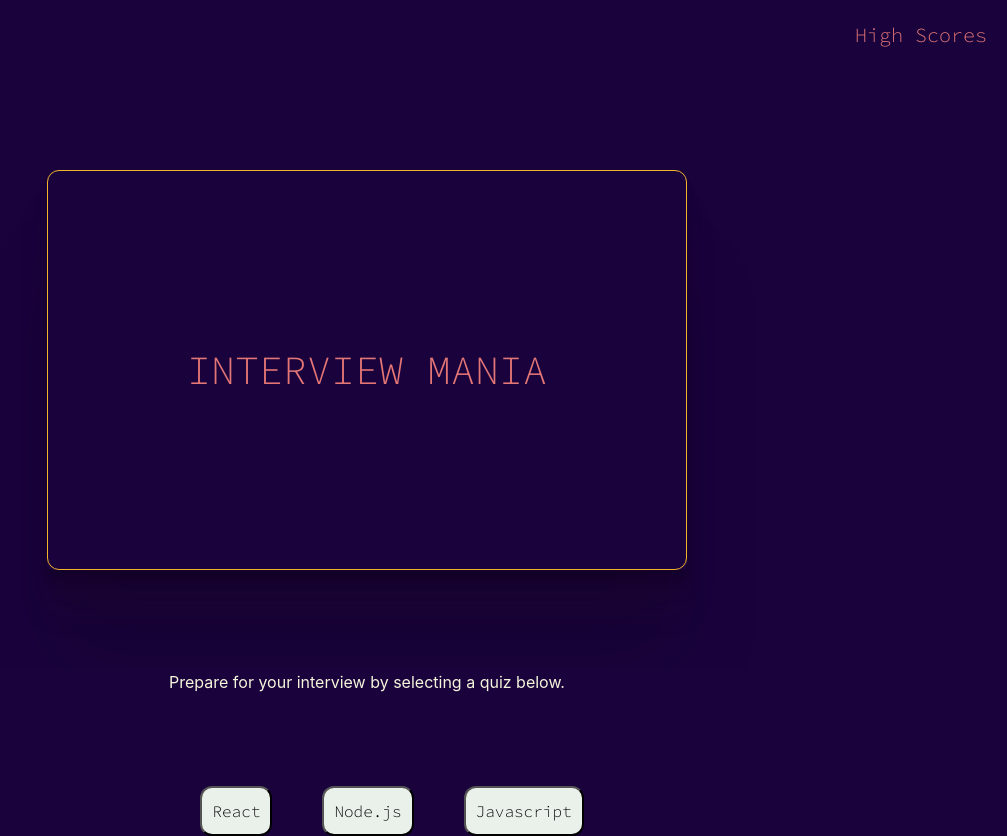
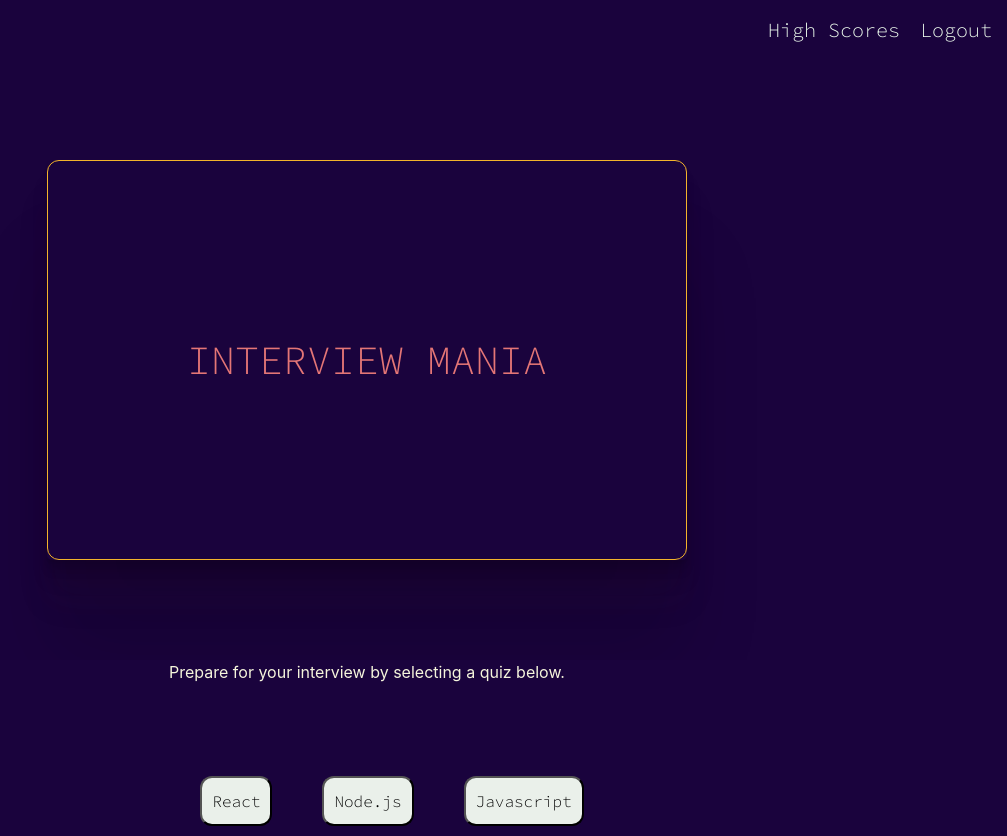
Before and after one commit to angeleefshaw/amore-app, a React (Create React App) app in the folder client/: page /main in a window 1280 px wide. Shown: the whole page, without its empty margins (273-1280 px from the left). Built offline with nearby package versions, Linux system fonts and the light colour scheme.

Commit message:
log out route and scoreboard component work

```diff
--- /dev/null
+++ b/client/src/Components/Logout/Logout.js
@@ -0,0 +1,23 @@
+import React from 'react';
+import axios from 'axios';
+
+function Logout() {
+	const logout = () => {
+		axios
+			.post('/api/logout')
+			.then(function() {
+				console.log('logging out...');
+			})
+			.catch(function(err) {
+				console.log(err);
+			});
+	};
+
+	return (
+		<div onClick={logout} className="logout-link">
+			Logout
+		</div>
+	);
+}
+
+export default Logout;
--- a/client/src/Components/ScoreBoard/ScoreBoard.js
+++ b/client/src/Components/ScoreBoard/ScoreBoard.js
@@ -3,51 +3,30 @@ import './style.css';
 import API from '../../utils/API';
 
 function ScoreBoard() {
-	const [ record, setRecord ] = useState({
-		quiz: '',
-		name: '',
-		score: ''
-	});
+	const [ jsResults, setJsResults ] = useState({});
+	const [ nodejsResults, setNodejsResults ] = useState({});
+	const [ reactResults, setReactResults ] = useState({});
 
 	useEffect(() => {
 		Promise.all([
-			API.getScores('react'),
+			API.getScores('javascript'),
 			API.getScores('nodejs'),
-			API.getScores('javascript')
+			API.getScores('react')
 		]).then((results) => {
-			console.log(results);
+			setJsResults(results[0]);
+			setNodejsResults(results[1]);
+			setReactResults(results[2]);
 		});
 	}, []);
-	// when input values change, update the record
-	const handleChange = (e) => {
-		const { name, value } = e.target;
-		setRecord({
-			...record,
-			[name]: value
-		});
-	};
 
-	// console log the record for now, will eventually send to db
-	const handleSubmit = (event) => {
-		event.preventDefault();
-		console.log(record);
-	};
+	console.log('js results: ', jsResults);
+	console.log('node results: ', nodejsResults);
+	console.log('react results: ', reactResults);
 
 	return (
 		<div>
 			<h1 className="scores-header">Top 5</h1>
-			{/* Form to Gather user score and send to scores db*/}
-			<form className="pure-form">
-				<fieldset>
-					<input type="quiz" placeholder="quiz" name="quiz" value={record.quiz} onChange={handleChange} />
-					<input type="name" placeholder="name" name="name" value={record.name} onChange={handleChange} />
-					<input type="score" placeholder="score" name="score" value={record.score} onChange={handleChange} />
-					<button type="submit" class="pure-button pure-button-primary" onClick={handleSubmit}>
-						Submit Score
-					</button>
-				</fieldset>
-			</form>
-			{/* Confitional Render based on state length*/}
+			{/* Confitional Render based on state length amp through array1-3*/}
 			<div className="row">
 				<div className="column">
 					<h1>React</h1>
@@ -59,14 +38,6 @@ function ScoreBoard() {
 				</div>
 				<div className="column">
 					<h1>Javascript</h1>
-					<li className="scores-li">User 1</li>
-					<li className="scores-li">User 2</li>
-					<li className="scores-li">User 3</li>
-					<li className="scores-li">User 4</li>
-					<li className="scores-li">User 5</li>
-				</div>
-				<div className="column">
-					<h1>Comp Sci</h1>
 					<li className="scores-li">User 1</li>
 					<li className="scores-li">User 2</li>
 					<li className="scores-li">User 3</li>
--- a/client/src/Pages/Main.js
+++ b/client/src/Pages/Main.js
@@ -1,22 +1,27 @@
-import React from "react";
-import Topic from "../Components/Topic/Topic";
-import Jumbotron from "../Components/Jumbotron/Jumbotron";
+import React from 'react';
+import Topic from '../Components/Topic/Topic';
+import Logout from '../Components/Logout/Logout';
+import Jumbotron from '../Components/Jumbotron/Jumbotron';
 import '../styles/main.css';
-import {Link} from "react-router-dom";
+import { Link } from 'react-router-dom';
 
 function Main() {
 	return (
 		<div className="main">
-			<Link className="view-score-link" to="/view-scores">
-				High Scores
-			</Link>
+			<div className="main-heading-links">
+				<Link className="view-score-link" to="/view-scores">
+					High Scores
+				</Link>
+				<Logout />
+			</div>
+
 			<Jumbotron />
 			<div className="mainpage-quiz-intro-container">
 				<p className="mainpage-quiz-intro">Prepare for your interview by selecting a quiz below.</p>
 			</div>
-       <Topic/>
-    </div>
-  )
+			<Topic />
+		</div>
+	);
 }
 
 export default Main;
--- a/client/src/styles/main.css
+++ b/client/src/styles/main.css
@@ -1,14 +1,11 @@
 .main {
-
-        background-color: #1a033d
-
+	background-color: #1a033d;
 }
 
 .mainpage-quiz-intro-container {
-    display:flex;
+	display: flex;
 	flex-direction: column;
 	align-items: center;
-
 }
 
 .mainpage-quiz-intro {
@@ -26,7 +23,7 @@
 }
 
 .quiz-btn:hover {
-    background-color: rgb(243, 145, 194) ;
+	background-color: rgb(243, 145, 194);
 	margin-right: 2px;
 	margin-top: 1px;
 }
@@ -35,21 +32,25 @@
 	display: flex;
 	flex-direction: row;
 	justify-content: center;
-
 }
 
-.view-score-link {
+.main-heading-links {
 	display: flex;
-    flex-direction: column;
-    align-items: flex-end;
-    padding: 20px;
+	flex-direction: row;
+	justify-content: flex-end;
+	padding: 5px;
+}
+
+.view-score-link,
+.logout-link {
 	text-decoration: none;
 	color: honeydew;
 	font-family: 'Source Code Pro', monospace;
 	font-size: 20px;
+	padding: 10px;
 }
 
 .view-score-link:hover {
 	text-decoration: none;
-    color: #E47676 ;
+	color: #e47676;
 }
```
Also changed, not shown: 1 other file (tests, documents, lock files or other folders). Lines whose indentation alone changed are shown as unchanged.
